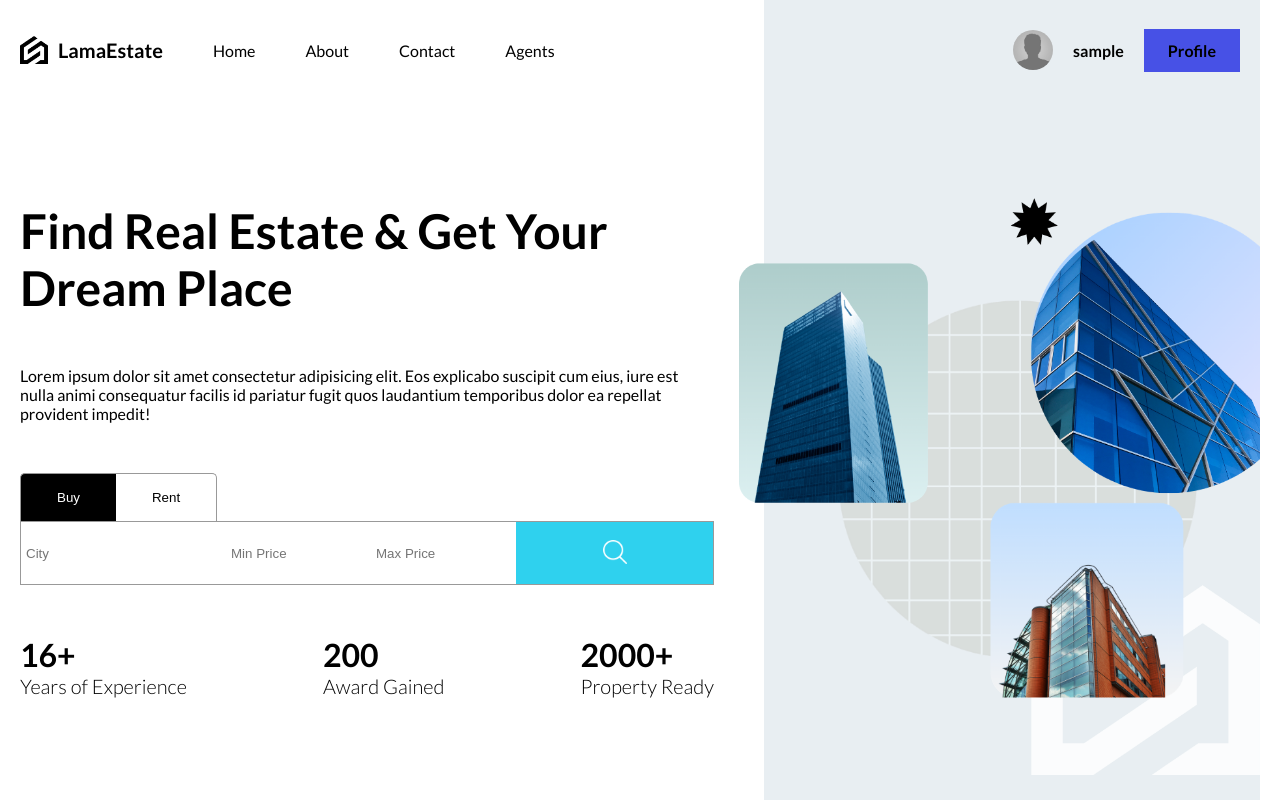
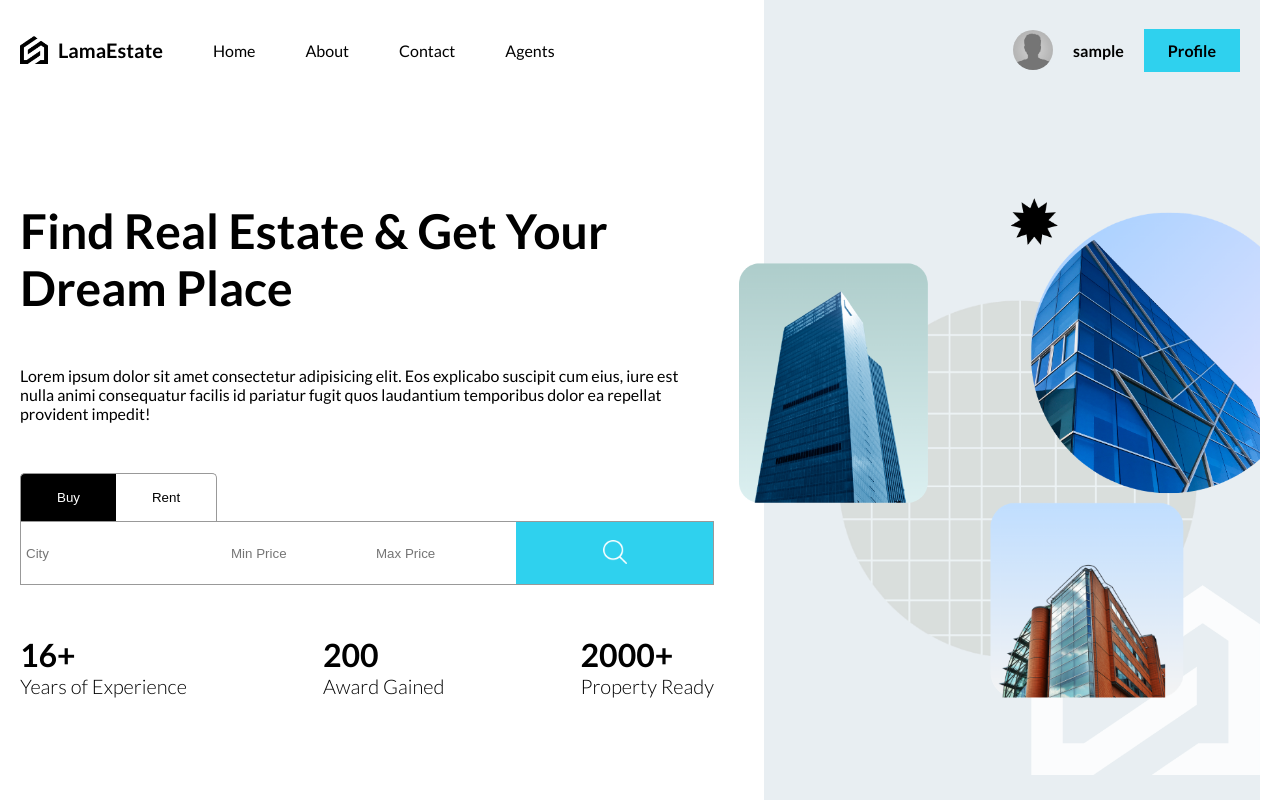
Before and after one commit to OviKams13/R_Estat_App, a React (Vite) app in the folder frontend/: page / in a window 1280 px wide. Shown: the top 800 px of the page. Built offline with nearby package versions, Linux system fonts and the light colour scheme; no server answers; sample sign-in values are in the browser's storage.

Commit message:
Update navbar.scss

```diff
--- a/frontend/src/components/navbar/navbar.scss
+++ b/frontend/src/components/navbar/navbar.scss
@@ -84,7 +84,7 @@ nav {
 
       .profile{
         padding: 12px 24px;
-        background-color: #4751e6;
+        background-color: #2fd1ee;
         cursor: pointer;
         border: none;
         position: relative;
```
